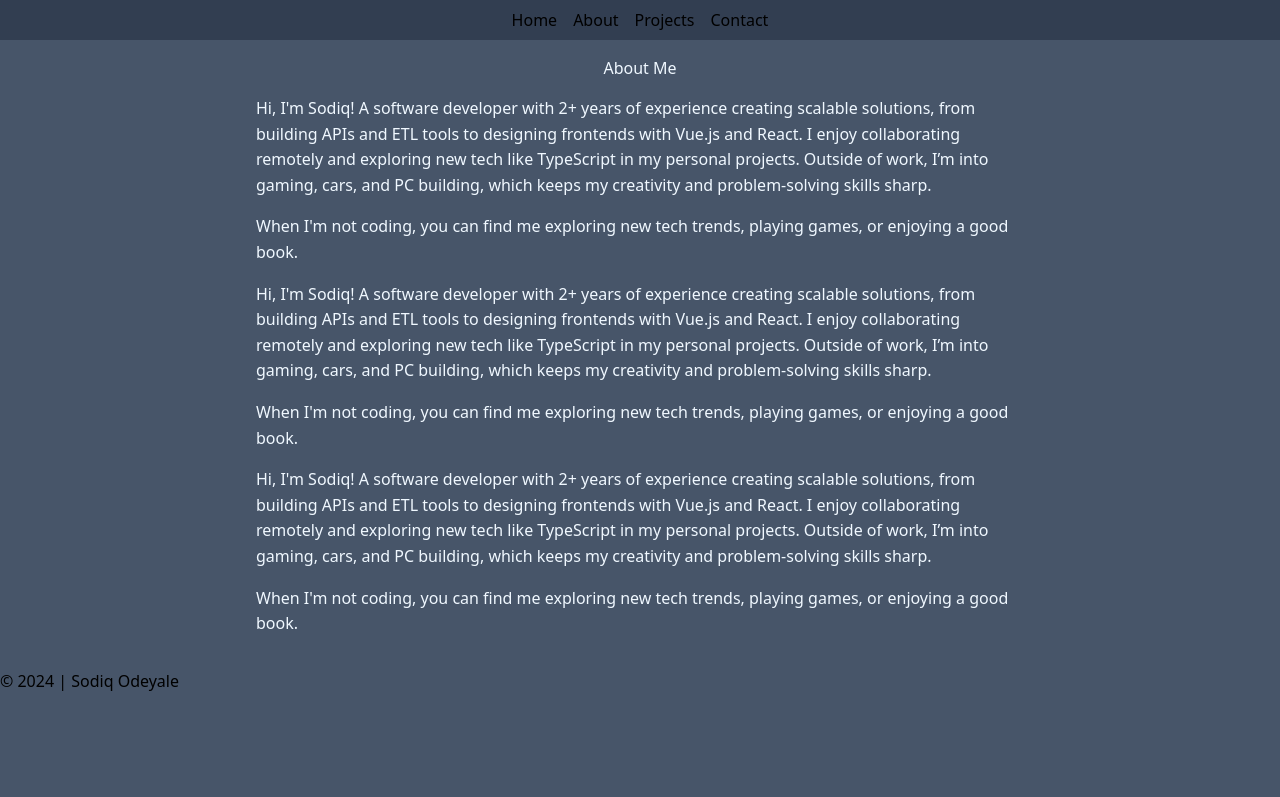
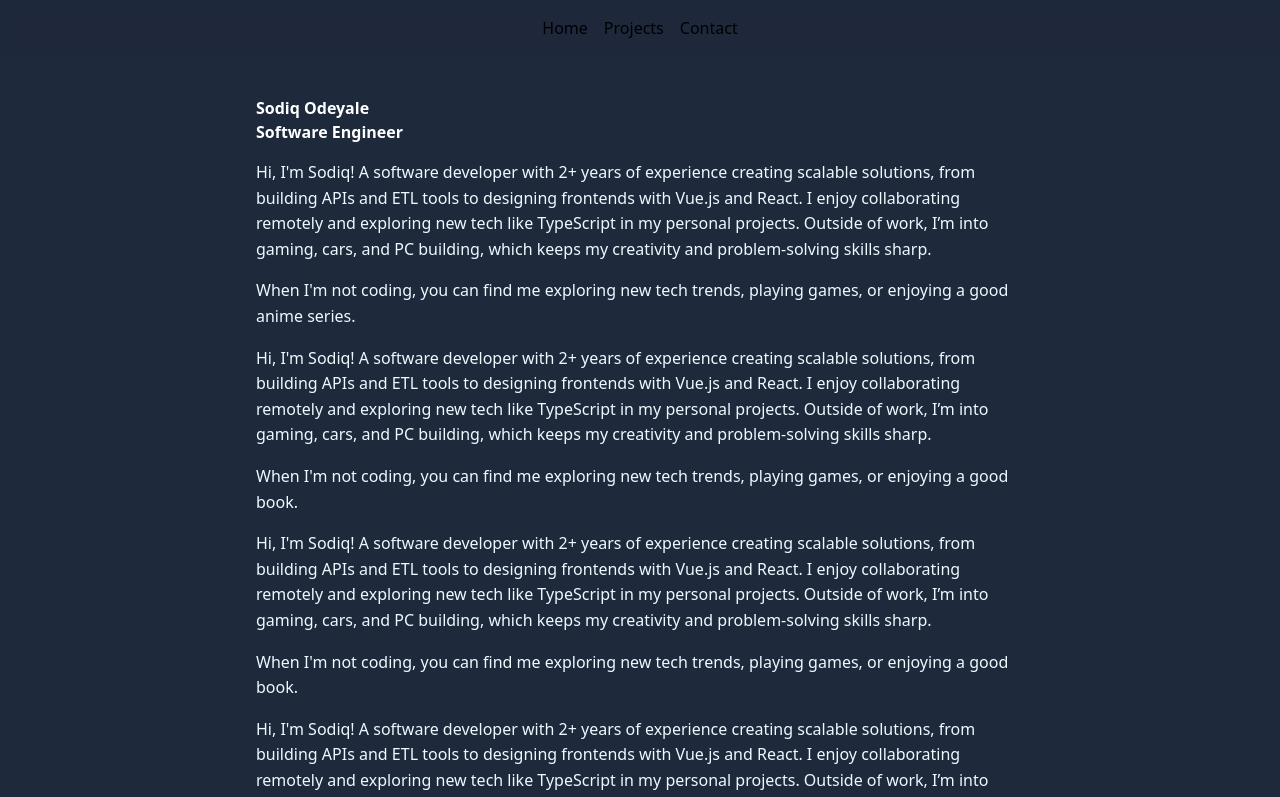
Before and after one commit to SodiqSWE/portfolio, a Vue app: page / in a window 1280 px wide. Shown: the top 797 px of the page. Built offline with nearby package versions, Linux system fonts and the light colour scheme.

Commit message:
changed page color and tweaked styling

```diff
--- a/index.html
+++ b/index.html
@@ -6,7 +6,7 @@
     <meta name="viewport" content="width=device-width, initial-scale=1.0" />
     <title>Home | Sodiq</title>
   </head>
-  <body class="bg-slate-600">
+  <body class="bg-slate-800">
     <div id="app"></div>
     <script type="module" src="/src/main.ts"></script>
   </body>
--- a/src/App.vue
+++ b/src/App.vue
@@ -1,23 +1,27 @@
 <template>
-  <div>
+  <div class="flex flex-col min-h-screen">
   <!-- <div id="app" class="bg-gray-100 text-center py-10"> -->
-    <header class="sticky top-0 backdrop-blur-sm bg-opacity-50 bg-slate-800">
+    <header class="container fixed top-0 backdrop-blur-sm bg-gradient-to-b from-black-100 bg-opacity-50 bg-slate-800 z-50 py-2">
       <nav class="container mx-auto px-4 py-2 flex items-center justify-center">
         <ul class="flex space-x-4">
-          <li><router-link to="/" class="hover:text-white transition-colors">Home</router-link></li>
-          <li><router-link to="/about" class="hover:text-white transition-colors">About</router-link></li>
-          <li><router-link to="/projects" class="hover:text-white transition-colors">Projects</router-link></li>
-          <li><router-link to="/contact" class="hover:text-white transition-colors">Contact</router-link></li>
+          <li><router-link to="/" class="hover:text-white transition-colors duration-500 ease-in-out">Home</router-link></li>
+          <!-- <li><router-link to="/about" class="hover:text-white transition-colors duration-500 ease-in-out">About</router-link></li> -->
+          <li><router-link to="/projects" class="hover:text-white transition-colors duration-500 ease-in-out">Projects</router-link></li>
+          <li><router-link to="/contact" class="hover:text-white transition-colors duration-500 ease-in-out">Contact</router-link></li>
         </ul>
       </nav>
     </header>
 
-    <main>
-      <router-view />
-    </main>
+    <div class="pt-20">
+      <main>
+        <router-view />
+      </main>
+    </div>
 
-    <footer>
-      <p>&copy; 2024 | Sodiq Odeyale</p>
+    <footer class="bg-gray-800 text-white py-4 mt-auto">
+      <div class="max-w-screen-md mx-auto text-left">
+        <p>&copy; 2024 | Sodiq Odeyale</p>
+      </div>
     </footer>
   </div>
 </template>
--- a/src/components/About.vue
+++ b/src/components/About.vue
@@ -1,6 +1,47 @@
 <template>
     <section class="about">
-      <h1>About Me</h1>
+      <div class="text-white text-left font-bold">Sodiq Odeyale</div>
+      <div class="text-white text-left font-bold pb-4">Software Engineer</div>
+      <p>
+        Hi, I'm Sodiq! A software developer with 2+ years of experience creating scalable solutions,
+        from building APIs and ETL tools to designing frontends with Vue.js and React.
+        I enjoy collaborating remotely and exploring new tech like TypeScript in my personal projects.
+        Outside of work, I’m into gaming, cars, and PC building, which keeps my creativity and problem-solving skills sharp.
+      </p>
+      <p>
+        When I'm not coding, you can find me exploring new tech trends, playing games,
+        or enjoying a good anime series.
+      </p>
+      <p>
+        Hi, I'm Sodiq! A software developer with 2+ years of experience creating scalable solutions,
+        from building APIs and ETL tools to designing frontends with Vue.js and React.
+        I enjoy collaborating remotely and exploring new tech like TypeScript in my personal projects.
+        Outside of work, I’m into gaming, cars, and PC building, which keeps my creativity and problem-solving skills sharp.
+      </p>
+      <p>
+        When I'm not coding, you can find me exploring new tech trends, playing games,
+        or enjoying a good book.
+      </p>
+      <p>
+        Hi, I'm Sodiq! A software developer with 2+ years of experience creating scalable solutions,
+        from building APIs and ETL tools to designing frontends with Vue.js and React.
+        I enjoy collaborating remotely and exploring new tech like TypeScript in my personal projects.
+        Outside of work, I’m into gaming, cars, and PC building, which keeps my creativity and problem-solving skills sharp.
+      </p>
+      <p>
+        When I'm not coding, you can find me exploring new tech trends, playing games,
+        or enjoying a good book.
+      </p>
+      <p>
+        Hi, I'm Sodiq! A software developer with 2+ years of experience creating scalable solutions,
+        from building APIs and ETL tools to designing frontends with Vue.js and React.
+        I enjoy collaborating remotely and exploring new tech like TypeScript in my personal projects.
+        Outside of work, I’m into gaming, cars, and PC building, which keeps my creativity and problem-solving skills sharp.
+      </p>
+      <p>
+        When I'm not coding, you can find me exploring new tech trends, playing games,
+        or enjoying a good book.
+      </p>
       <p>
         Hi, I'm Sodiq! A software developer with 2+ years of experience creating scalable solutions,
         from building APIs and ETL tools to designing frontends with Vue.js and React.
@@ -45,11 +86,17 @@
     padding: 1rem;
   }
 
-  h1 {
+  /* h {
+    text-align: left;
+    margin-bottom: 1rem;
+    color: aliceblue;
+  } */
+
+  /* h1 {
     text-align: center;
     margin-bottom: 1rem;
     color: aliceblue;
-  }
+  } */
 
   p {
     line-height: 1.6;
```
